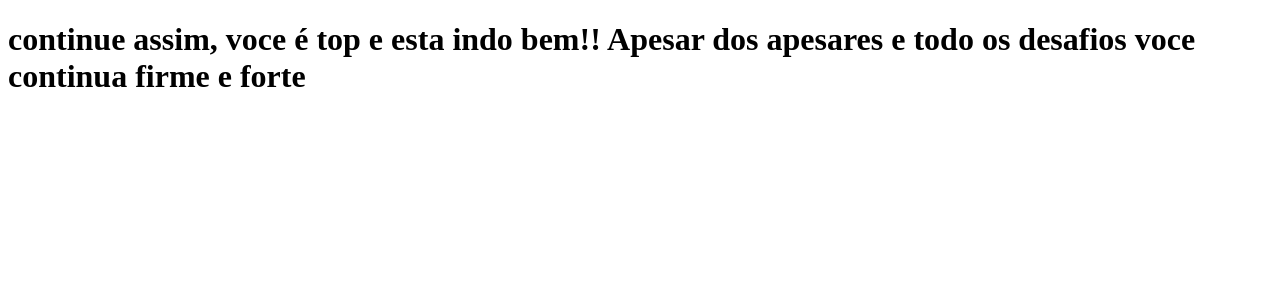
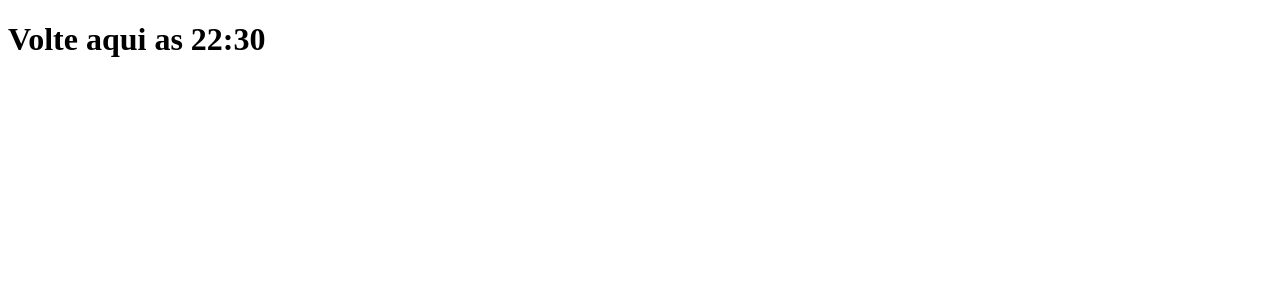
Before and after one commit to Alexandre-barbosa1/clone-tabnews, a Next.js app: page / in a window 1280 px wide. Shown: the top 300 px of the page. Built offline with nearby package versions, Linux system fonts and the light colour scheme.

Commit message:
adicionando uma nova mensagem

```diff
--- a/pages/index.js
+++ b/pages/index.js
@@ -1,6 +1,5 @@
 function Home(){
-    return <h1>continue assim, voce é top e esta indo bem!! Apesar dos
-        apesares e todo os desafios voce continua firme e forte</h1>
+    return <h1>Volte aqui as 22:30</h1>
 }
 
 export  default Home;
```
